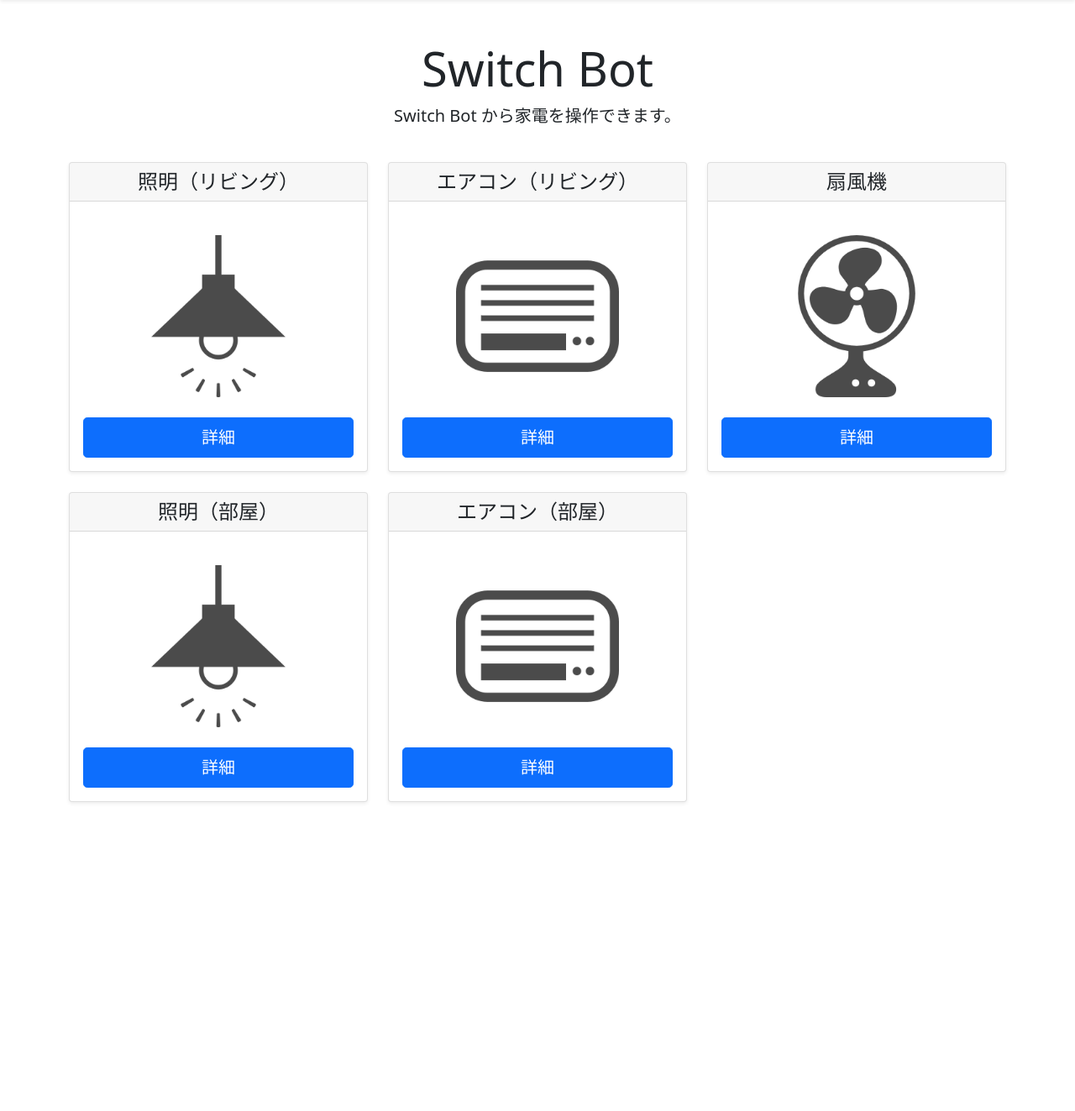
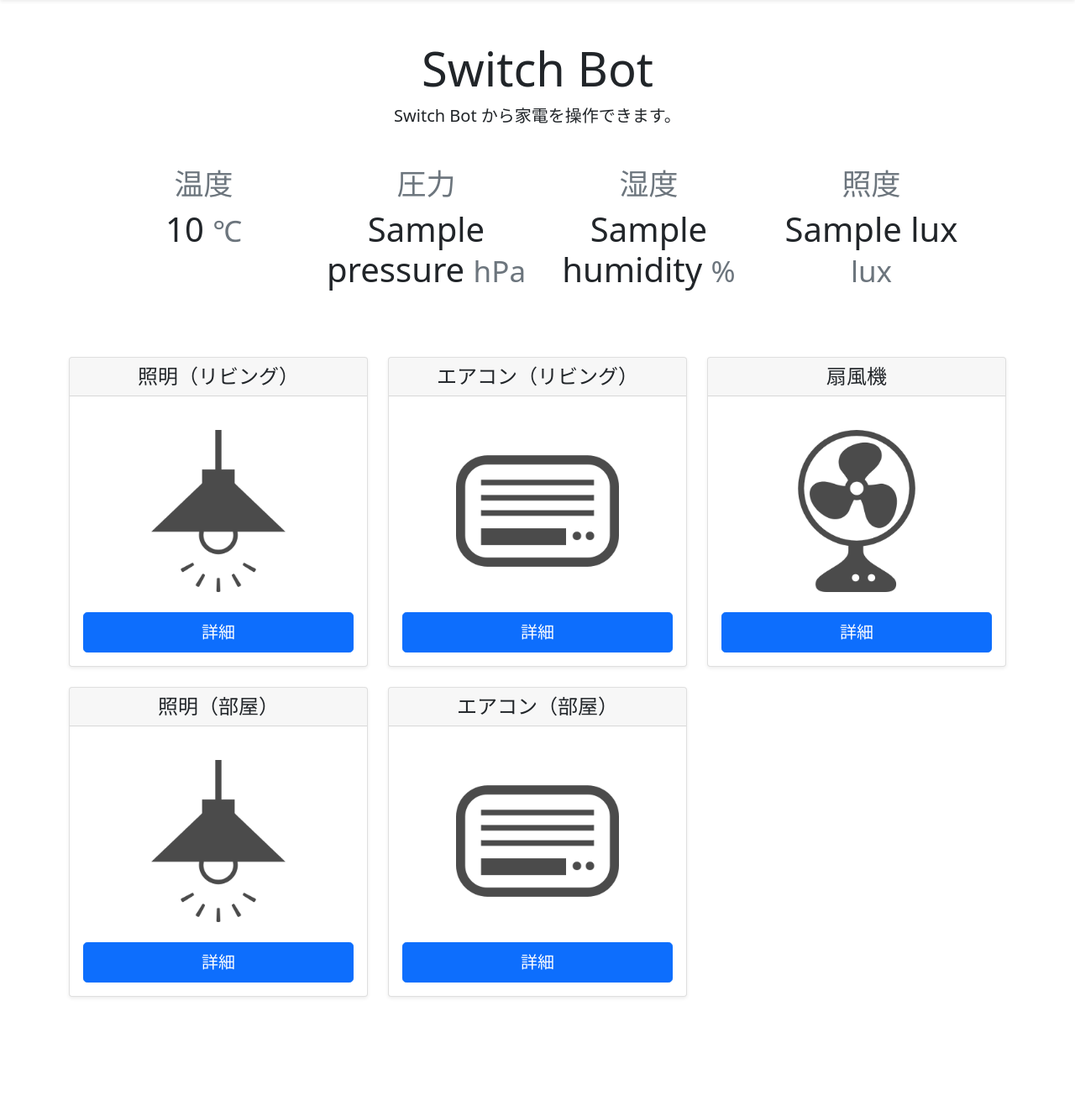
Before and after one commit to TatsukiIshijima/photom-web, a Python web app: template flask/templates/switch_bot.html in a window 1280 px wide. Shown: the part 56-1379 px from the top of the page at 84% size. Before the commit the page ends 1012 px from the top, so only its background shows below. Run offline with Jinja, Linux system fonts and the light colour scheme; the template is opened without the code that fills it: most values are stand-ins (such as "Sample title", 1, 10 or a date in 2020).

Commit message:
add sensor layout

```diff
--- a/flask/app.py
+++ b/flask/app.py
@@ -38,7 +38,7 @@
 
 @app.route('/switchbot')
 def switch_bot():
-    return render_template('switch_bot.html')
+    return render_template('switch_bot.html', temp=24.8, pressure=1014.5, humidity=65.1, lux=45.9)
 
 @app.route('/photo/list', methods=['GET'])
 def photo_list():
--- a/flask/templates/switch_bot.html
+++ b/flask/templates/switch_bot.html
@@ -57,6 +57,54 @@
 			<div class="pricing-header px-3 py-3 pt-md-5 pb-md-4 mx-auto text-center">
 				<h1 class="display-4">Switch Bot</h1>
 				<p class="lead">Switch Bot から家電を操作できます。</p>
+				<div class="row px-4 py-4 row-cols-1 row-cols-md-4 mb-4 text-center">
+					{% block content %}
+						{% if temp %}
+							<div class="col">
+								<h1 class="card-title pricing-card-title">
+									<small class="text-muted">温度 </small>
+								</h1>
+								<h1 class="card-title pricing-card-title">
+									{{ temp }}
+									<small class="text-muted"> ℃</small>
+								</h1>
+							</div>
+						{% endif %}
+						{% if pressure %}
+							<div class="col">
+								<h1 class="card-title pricing-card-title">
+									<small class="text-muted">圧力 </small>
+								</h1>
+								<h1 class="card-title pricing-card-title">
+									{{ pressure }}
+									<small class="text-muted"> hPa</small>
+								</h1>
+							</div>
+						{% endif %}
+						{% if humidity %}
+							<div class="col">
+								<h1 class="card-title pricing-card-title">
+									<small class="text-muted">湿度 </small>
+								</h1>
+								<h1 class="card-title pricing-card-title">
+									{{ humidity }}
+									<small class="text-muted"> %</small>
+								</h1>
+							</div>
+						{% endif %}
+						{% if lux %}
+							<div class="col">
+								<h1 class="card-title pricing-card-title">
+									<small class="text-muted">照度 </small>
+								</h1>
+								<h1 class="card-title pricing-card-title">
+									{{ lux }}
+									<small class="text-muted"> lux</small>
+								</h1>
+							</div>
+						{% endif %}
+					{% endblock %}
+				</div>
 			</div>
 			<div class="row row-cols-1 row-cols-md-3 mb-3 text-center">
 				<div class="col">
```
